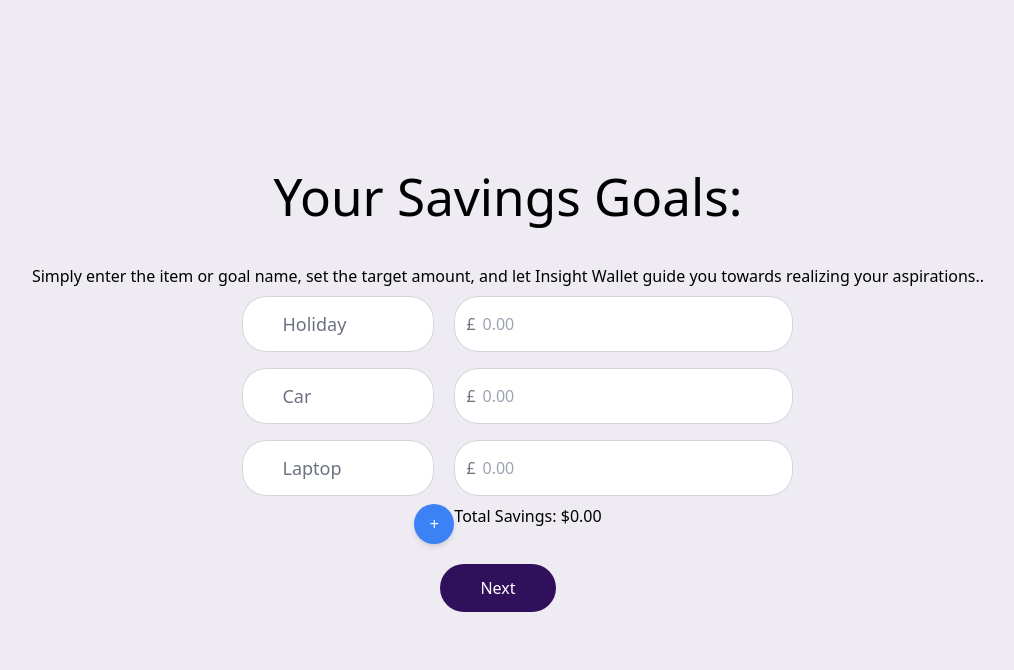
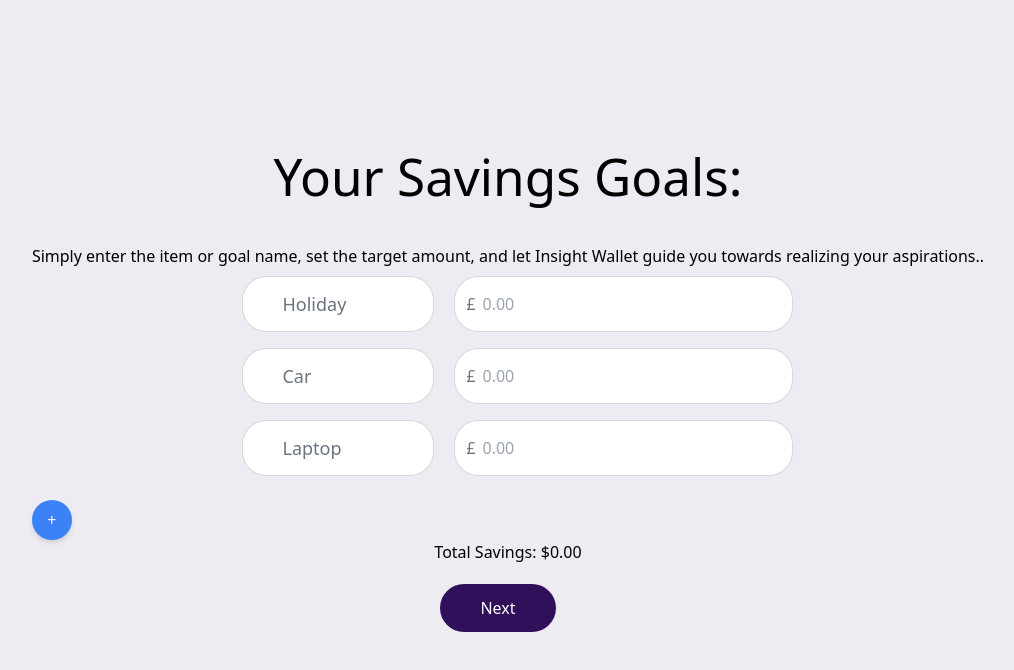
Before and after one commit to MrKatrish/insight_wallet, a React (Vite) app: page /Savings-goals in a window 1280 px wide. Shown: the top 670 px of the page, without its empty margins (132-1146 px from the left). Built offline with nearby package versions, Linux system fonts and the light colour scheme.

Commit message:
add new button change

```diff
--- a/src/pages/Savings-goals.jsx
+++ b/src/pages/Savings-goals.jsx
@@ -44,8 +44,8 @@ function SavingsGoals({ updateUserData }) {
             <UserInput incomeTitle='Laptop' value={SavingsGoals.Laptop} handleChange={handleChange} />
 
 
-            <div className='flex flex-row justify-center'>
-            <AddNewButton />
+            <div className='flex-col justify-center mt-4'>
+            <AddNewButton className='justify-center'/>
             <p>Total Savings: ${totalAmount.toFixed(2)}</p>
             </div>
 
```
